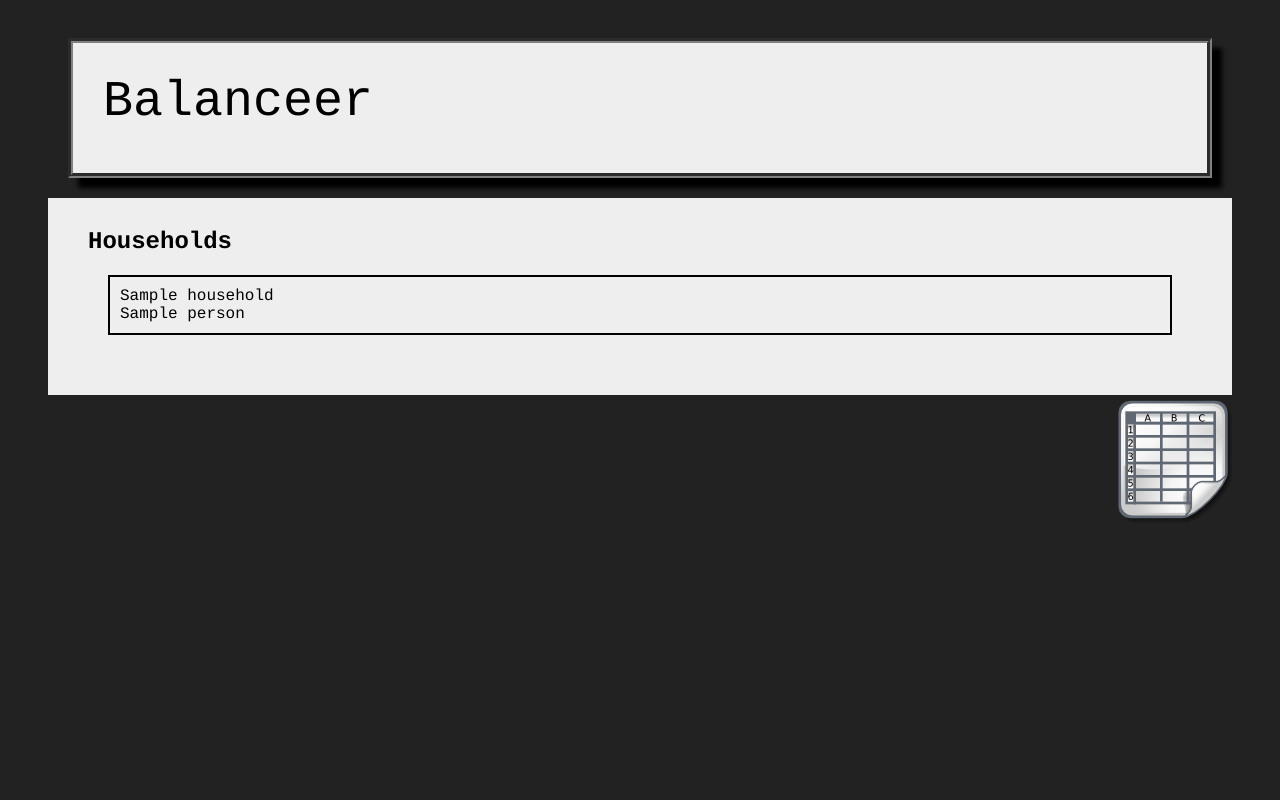
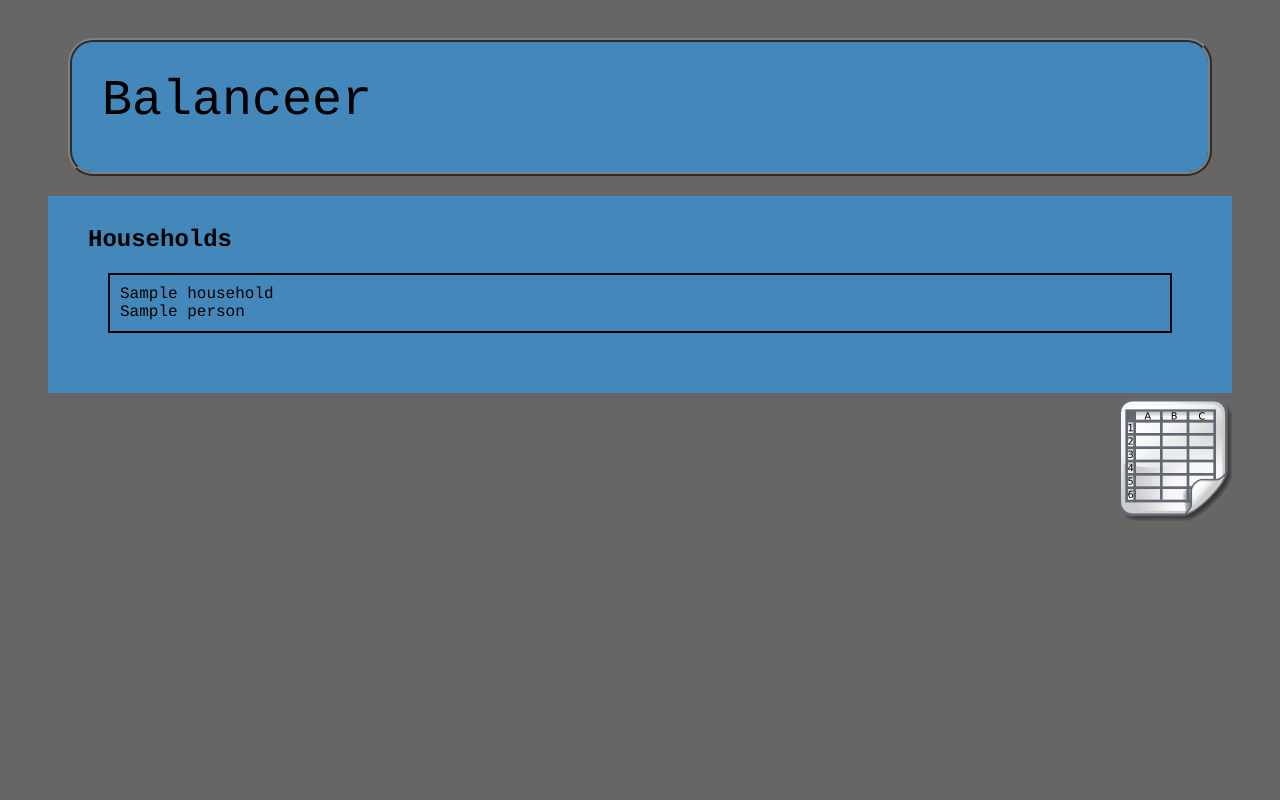
Before and after one commit to cstoafer/Expenses, a Django app: template frontend/templates/home.html in a window 1280 px wide. Run offline with Django 3.2, Linux system fonts and the light colour scheme; the template is opened without the code that fills it: most values are stand-ins (such as "Sample title", 1, 10 or a date in 2020).

Commit message:
changed css

```diff
--- a/frontend/static/css/style.css
+++ b/frontend/static/css/style.css
@@ -3,11 +3,12 @@ html {
 }
 
 header {
-    border:  5px groove gray;
-    box-shadow: 10px 10px 5px black;
+    border:  4px ridge gray;
+/*    box-shadow: 10px 10px 5px black; */
     margin:  20px;
     padding:  30px;
     height: 70px;
+	border-radius: 25px;
 }
 
 header #header_title {
@@ -34,9 +35,9 @@ body, #content {
 }
 
 body {
-    background-color: #222;
+    background-color: #666;
 }
 
 #content, header, footer {
-    background-color: #eee;
+    background-color: #48b;
 }
```
